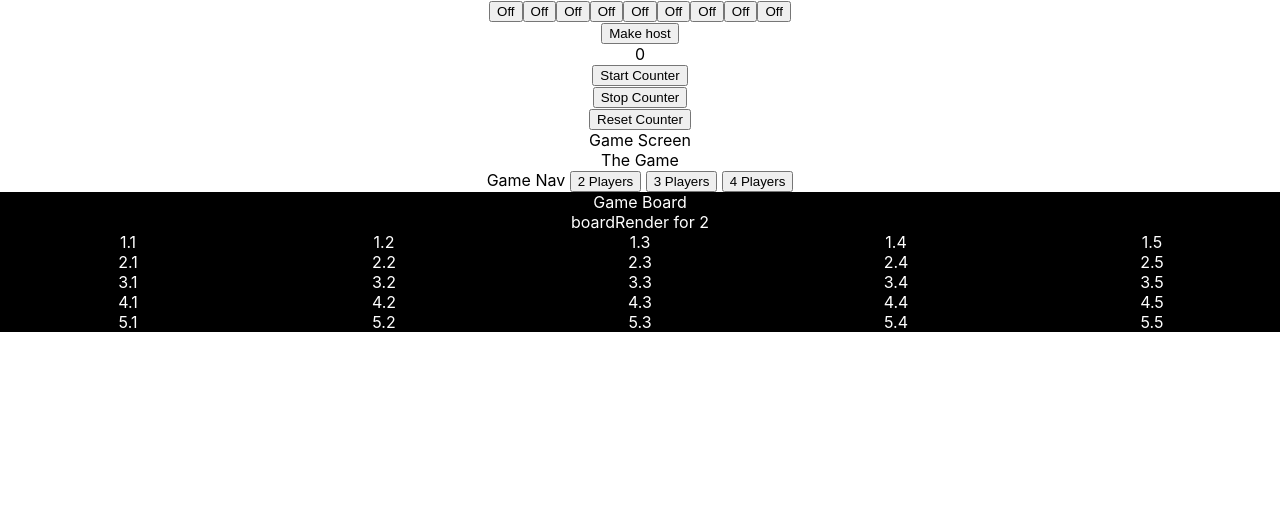
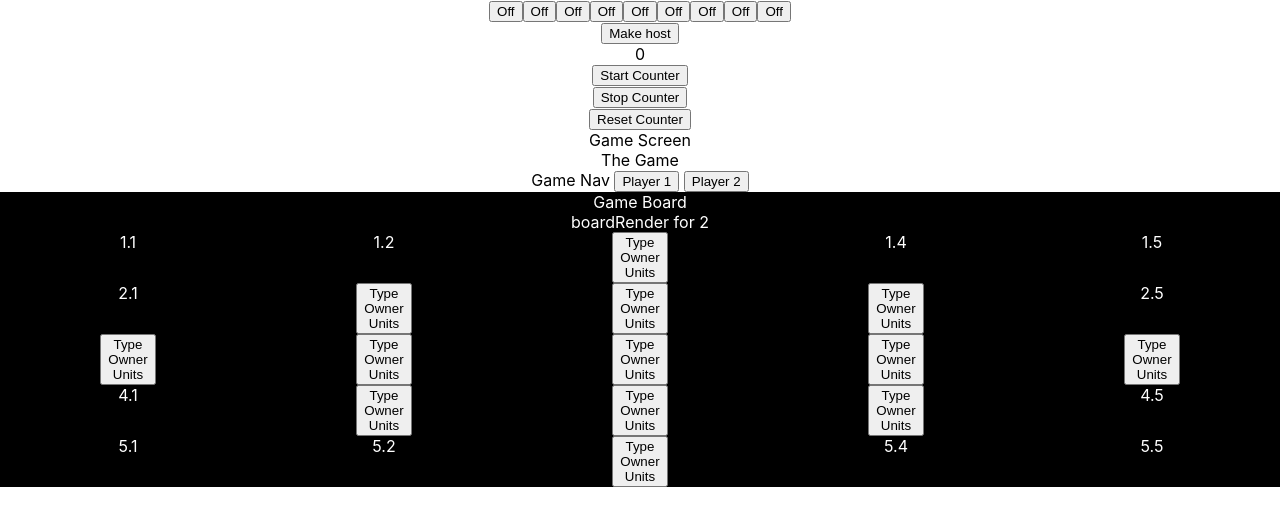
Before and after one commit to fredy-laksmono/colonizer, a React (Create React App) app in the folder client/: page / in a window 1280 px wide. Shown: the top 526 px of the page. Built offline with nearby package versions, Linux system fonts and the light colour scheme; no server answers.

Commit message:
Add: Planet, Game state

```diff
--- a/client/src/components/GameBoard.jsx
+++ b/client/src/components/GameBoard.jsx
@@ -1,29 +1,31 @@
-const GameBoard = ({ playerNumber, game, player, onMove }) => {
+import Planet from "./Planet"
+
+const GameBoard = ({ socket, playersNumber, game, player, onMove }) => {
 
     let twoPlayerBoard = (<div id="game-board-wrapper-2">
         <div>1.1</div>
         <div>1.2</div>
-        <div>1.3</div>
+        <div><Planet x={1} y={3} /></div>
         <div>1.4</div>
         <div>1.5</div>
         <div>2.1</div>
-        <div>2.2</div>
-        <div>2.3</div>
-        <div>2.4</div>
+        <div><Planet /></div>
+        <div><Planet /></div>
+        <div><Planet /></div>
         <div>2.5</div>
-        <div>3.1</div>
-        <div>3.2</div>
-        <div>3.3</div>
-        <div>3.4</div>
-        <div>3.5</div>
+        <div><Planet /></div>
+        <div><Planet /></div>
+        <div><Planet /></div>
+        <div><Planet /></div>
+        <div><Planet /></div>
         <div>4.1</div>
-        <div>4.2</div>
-        <div>4.3</div>
-        <div>4.4</div>
+        <div><Planet /></div>
+        <div><Planet /></div>
+        <div><Planet /></div>
         <div>4.5</div>
         <div>5.1</div>
         <div>5.2</div>
-        <div>5.3</div>
+        <div><Planet /></div>
         <div>5.4</div>
         <div>5.5</div>
     </div>)
@@ -120,16 +122,16 @@ const GameBoard = ({ playerNumber, game, player, onMove }) => {
     </div>)
 
     let boardRender = <div></div>
-    if (playerNumber === 2) {
+    if (playersNumber === 2) {
         boardRender = twoPlayerBoard;
-    } else if (playerNumber === 3) {
+    } else if (playersNumber === 3) {
         boardRender = threePlayerBoard;
-    } else if (playerNumber === 4) {
+    } else if (playersNumber === 4) {
         boardRender = fourPlayerBoard;
     }
 
     let toRender = (<div>
-        <div>boardRender for {playerNumber}</div>
+        <div>boardRender for {playersNumber}</div>
         <div>{boardRender}</div>
     </div>)
     return toRender
--- a/client/src/components/GameNav.jsx
+++ b/client/src/components/GameNav.jsx
@@ -1,9 +1,12 @@
-const GameNav = ({ setPlayerNumber, game, user, handleLogout }) => {
-    const handlePlayerNumber = (e) => {
-        setPlayerNumber(e.target.value);
+const GameNav = ({ setPlayersNumber, setPlayer, game, user, handleLogout }) => {
+    const handlePlayersNumber = (e) => {
+        setPlayersNumber(e.target.value);
+    }
+    const handlePlayer = (e) => {
+        setPlayer(e.target.value);
     }
     return (<div>
-        Game Nav <button onClick={handlePlayerNumber} value="2">2 Players</button> <button onClick={handlePlayerNumber} value="3">3 Players</button> <button onClick={handlePlayerNumber} value="4">4 Players</button>
+        Game Nav <button onClick={handlePlayer} value="1" >Player 1</button> <button onClick={handlePlayer} value="2">Player 2</button>
     </div>)
 }
 export default GameNav;
--- /dev/null
+++ b/client/src/components/Planet.jsx
@@ -0,0 +1,12 @@
+const Planet = ({type, owner, units, x, y}) => {
+    let toRender = (<div>
+        <button>
+            <div>Type</div>
+            <div>Owner</div>
+            <div>Units</div>
+        </button>
+    </div>);
+    return toRender;
+}
+
+export default Planet;
--- a/client/src/pages/Game.js
+++ b/client/src/pages/Game.js
@@ -3,15 +3,148 @@ import GameNav from "../components/GameNav";
 import { useState } from "react";
 import GameBoard from "../components/GameBoard";
 
-const Game = () => {
-  const [playerNumber, setPlayerNumber] = useState(2);
+const Game = ({ socket }) => {
+  const [playersNumber, setPlayersNumber] = useState(2);
+  const [player, setPlayer] = useState("1");
+  const [gameState, updateGameState] = useState({
+    post11: {
+      type: "none",
+      owner: "none",
+      units: 0
+    },
+    post12: {
+      type: "none",
+      owner: "none",
+      units: 0
+    },
+    post13: {
+      type: "flag",
+      owner: "none",
+      units: 0
+    },
+    post14: {
+      type: "none",
+      owner: "none",
+      units: 0
+    },
+    post15: {
+      type: "none",
+      owner: "none",
+      units: 0
+    },
+    post21: {
+      type: "none",
+      owner: "none",
+      units: 0
+    },
+    post22: {
+      type: "planet",
+      owner: "none",
+      units: 0
+    },
+    post23: {
+      type: "planet",
+      owner: "none",
+      units: 0
+    },
+    post24: {
+      type: "planet",
+      owner: "none",
+      units: 0
+    },
+    post25: {
+      type: "none",
+      owner: "none",
+      units: 0
+    },
+    post31: {
+      type: "base",
+      owner: "p1",
+      units: 1
+    },
+    post32: {
+      type: "planet",
+      owner: "none",
+      units: 0
+    },
+    post33: {
+      type: "flag",
+      owner: "none",
+      units: 0
+    },
+    post34: {
+      type: "planet",
+      owner: "none",
+      units: 0
+    },
+    post35: {
+      type: "base",
+      owner: "p2",
+      units: 1
+    },
+    post41: {
+      type: "none",
+      owner: "none",
+      units: 0
+    },
+    post42: {
+      type: "planet",
+      owner: "none",
+      units: 0
+    },
+    post43: {
+      type: "planet",
+      owner: "none",
+      units: 0
+    },
+    post44: {
+      type: "planet",
+      owner: "none",
+      units: 0
+    },
+    post45: {
+      type: "none",
+      owner: "none",
+      units: 0
+    },
+    post51: {
+      type: "none",
+      owner: "none",
+      units: 0
+    },
+    post52: {
+      type: "none",
+      owner: "none",
+      units: 0
+    },
+    post53: {
+      type: "flag",
+      owner: "none",
+      units: 0
+    },
+    post54: {
+      type: "none",
+      owner: "none",
+      units: 0
+    },
+    post55: {
+      type: "none",
+      owner: "none",
+      units: 0
+    }
+  });
   let gameWrapperRender = (
     <div>
       <div>The Game</div>
-      <GameNav setPlayerNumber={setPlayerNumber} />
+      <GameNav setPlayersNumber={setPlayersNumber} setPlayer={setPlayer} />
       <div id="gameWrapper">
         <div>Game Board</div>
-        <GameBoard playerNumber={playerNumber} />
+        <GameBoard
+          socket={socket}
+          playersNumber={playersNumber}
+          player={player}
+          gameState={gameState}
+        />
       </div>
     </div>
   );
--- a/client/src/pages/Home.js
+++ b/client/src/pages/Home.js
@@ -148,7 +148,7 @@ const Home = ({ socket }) => {
   let toRender = (
     <div>
       <div>{createRoomRender}</div>
-      <Game />
+      <Game socket={socket} />
     </div>
   );
   return toRender;
```
